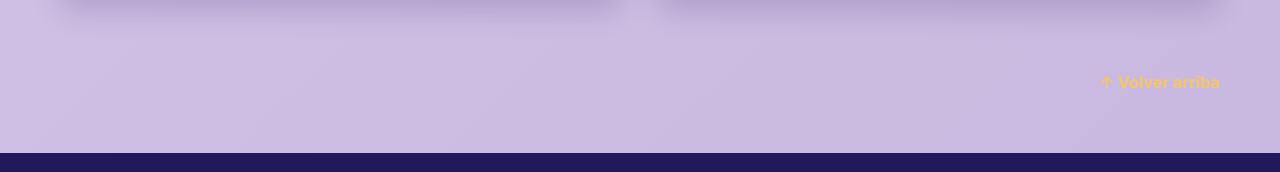
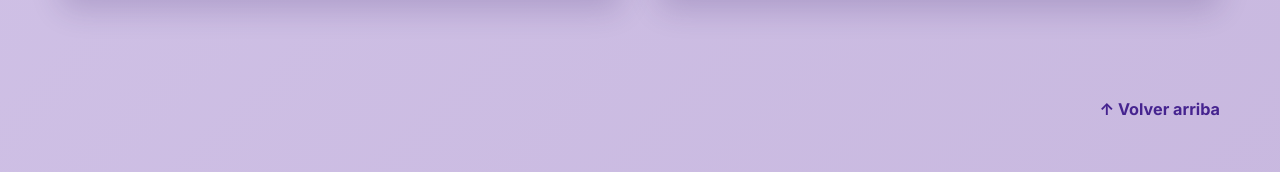
Before and after one commit to griaya/Astrodia, a React (Vite) app: page / in a window 1280 px wide. Shown: the part 1176-1348 px from the top of the page. Built offline with nearby package versions, Linux system fonts and the light colour scheme; a web font is replaced by a local one.

Commit message:
Mejorar contraste y separación de Volver arriba

```diff
--- a/src/styles.css
+++ b/src/styles.css
@@ -36,9 +36,9 @@ nav a { padding: .55rem 0; border-bottom: 2px solid transparent; } nav a:hover,
 .insight-card ul { margin: 0; padding-left: 1.2rem; color: #46547e; }
 .insight-card li { margin: .65rem 0; }
 .site-footer { position: relative; margin-top: 2rem; padding: 2rem max(1rem, calc((100% - 1160px) / 2)); display: flex; align-items: center; justify-content: center; gap: 1rem; color: #fff; background: #21195c; } .site-footer p { margin: 0; color: #e7e0fa; font-size: .9rem; }
-.back-to-top { display: inline-block; color: #f6c667; font-weight: 700; font-size: .9rem; }
-.back-to-top:hover { color: #fff; text-decoration: underline; }
-.main-content > .back-to-top { display: block; width: min(1160px, calc(100% - 2rem)); margin: 0 auto 1.25rem; text-align: right; }
+.back-to-top { display: inline-block; color: #45238f; font-weight: 700; font-size: .9rem; }
+.back-to-top:hover { color: #2d176e; text-decoration: underline; }
+.main-content > .back-to-top { display: block; width: min(1160px, calc(100% - 2rem)); margin: 1.5rem auto 2.25rem; text-align: right; }
 @media (max-width: 700px) { .site-header { align-items: flex-start; flex-direction: column; padding-top: .8rem; padding-bottom: .8rem; } nav { width: 100%; justify-content: space-between; gap: .6rem; font-size: .87rem; } .hero { padding: 0; margin-top: 0; } .hero img { border-radius: 0; min-height: 0; } .choice-grid, .profile-grid, .result-cards, .insight-grid { grid-template-columns: 1fr; } .choice-card p { min-height: unset; } .page-section { padding-top: 2.5rem; } .site-footer { align-items: center; flex-direction: column; text-align: center; } .main-content > .back-to-top { width: calc(100% - 2rem); } .date-fields, .time-fields { grid-template-columns: 1fr; } }
 .section-heading > p:not(.eyebrow) { font-size: 1.1rem; }
 
```
